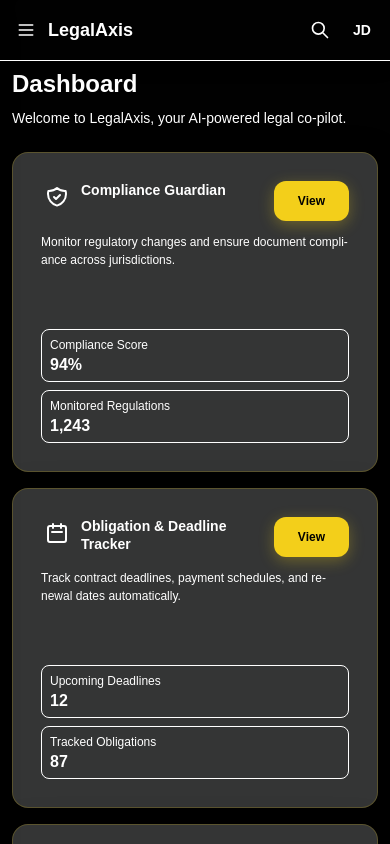
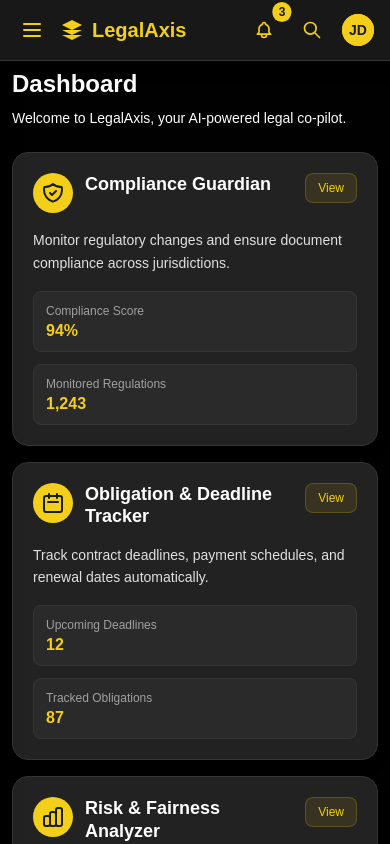
Before and after one commit to pranav-c-r/LegalAxis, a React (Vite) app in the folder frontend/: page / in a window 390 px wide. Shown: the top 844 px of the page. Built offline with nearby package versions, Linux system fonts and the light colour scheme.

Commit message:
Refactor AgentCard and Navbar components for improved styling and functionality; add notifications to Navbar and enhance Sidebar with tooltips and version info

```diff
--- a/frontend/src/components/agents/AgentCard.jsx
+++ b/frontend/src/components/agents/AgentCard.jsx
@@ -1,19 +1,20 @@
+// AgentCard.jsx
 import React from 'react';
 import PropTypes from 'prop-types';
 
 const AgentCard = ({ title, icon, description, actionText, onAction, metrics }) => {
   return (
-  <div className="card overflow-hidden border border-iconbg/20 bg-boxbg hover:border-iconbg/50 transition-all duration-500 hover:shadow-lg hover:shadow-iconbg/10 backdrop-blur-md rounded-xl group min-h-[320px] lg:min-h-[340px] xl:min-h-[320px] 2xl:min-h-[340px] flex flex-col">
-      <div className="p-3 sm:p-4 lg:p-5 xl:p-4 2xl:p-5 flex-1 flex flex-col">
-        <div className="flex items-start justify-between mb-3 sm:mb-4 gap-2 sm:gap-3">
-          <div className="flex items-start min-w-0 flex-1 gap-2 sm:gap-3">
+    <div className="bg-[#222222] rounded-2xl p-5 sm:p-6 border border-[#343535] shadow-lg hover:shadow-xl transition-all duration-500 hover:border-[#f3cf1a]/30 group h-full flex flex-col">
+      <div className="flex-1 flex flex-col">
+        <div className="flex items-start justify-between mb-4 gap-2">
+          <div className="flex items-start min-w-0 flex-1 gap-3">
             {icon && (
-              <div className="w-8 h-8 sm:w-10 sm:h-10 lg:w-9 lg:h-9 xl:w-8 xl:h-8 2xl:w-10 2xl:h-10 rounded-full bg-iconbg flex items-center justify-center text-page transform transition-all duration-300 group-hover:scale-110 group-hover:bg-iconbg/80 flex-shrink-0">
+              <div className="w-10 h-10 rounded-full bg-[#f3cf1a] flex items-center justify-center text-[#1a1a1a] transform transition-all duration-300 group-hover:scale-110 group-hover:bg-[#f3cf1a]/90 flex-shrink-0">
                 {icon}
               </div>
             )}
             <div className="min-w-0 flex-1">
-              <h3 className="agent-card-title text-sm sm:text-base lg:text-base xl:text-sm 2xl:text-base font-semibold text-iconbg transition-all duration-500 leading-tight break-words hyphens-auto word-break-break-word">
+              <h3 className="text-lg sm:text-xl font-semibold text-white transition-all duration-500 leading-tight break-words">
                 {title}
               </h3>
             </div>
@@ -21,33 +22,28 @@ const AgentCard = ({ title, icon, description, actionText, onAction, metrics })
           {actionText && (
             <button
               onClick={onAction}
-              className="btn-primary text-xs px-2 sm:px-3 lg:px-3 xl:px-2 2xl:px-3 py-1 sm:py-1.5 bg-iconbg/20 hover:bg-iconbg text-iconbg hover:text-page rounded-lg transition-all duration-300 hover:shadow-md hover:shadow-iconbg/20 border border-iconbg/20 hover:border-iconbg/50 flex-shrink-0 whitespace-nowrap"
+              className="text-xs px-3 py-1.5 bg-[#f3cf1a]/10 hover:bg-[#f3cf1a] text-[#f3cf1a] hover:text-[#1a1a1a] rounded-lg transition-all duration-300 hover:shadow-md hover:shadow-[#f3cf1a]/20 border border-[#f3cf1a]/20 hover:border-[#f3cf1a]/50 flex-shrink-0 whitespace-nowrap"
             >
               {actionText}
             </button>
           )}
         </div>
 
-        <p className="agent-card-description text-textcolor/70 mb-3 sm:mb-4 font-light text-xs sm:text-sm lg:text-sm xl:text-xs 2xl:text-sm leading-relaxed flex-1 break-words word-break-break-word hyphens-auto">
+        <p className="text-[#e0e0e0] mb-4 font-light text-sm leading-relaxed flex-1 break-words">
           {description}
         </p>
 
         {metrics && metrics.length > 0 && (
-          <div className="grid grid-cols-1 sm:grid-cols-2 lg:grid-cols-1 xl:grid-cols-2 2xl:grid-cols-2 gap-2 sm:gap-3 lg:gap-2 xl:gap-2 2xl:gap-3 mt-auto">
+          <div className="grid grid-cols-1 sm:grid-cols-2 gap-3 mt-auto">
             {metrics.map((metric, index) => (
-              <div key={index} className="bg-greybg p-2 sm:p-3 lg:p-2 xl:p-2 2xl:p-3 rounded-lg border border-iconbg/20 hover:border-iconbg/40 transition-all duration-300 hover:shadow-md hover:shadow-iconbg/10 group/metric">
-                <p className="text-xs lg:text-xs xl:text-xs 2xl:text-xs text-textcolor/60 mb-1 group-hover/metric:text-iconbg transition-all duration-300 break-words leading-tight">
+              <div key={index} className="bg-[#2a2a2a] p-3 rounded-lg border border-[#343535] hover:border-[#f3cf1a]/40 transition-all duration-300 hover:shadow-md hover:shadow-[#f3cf1a]/10 group/metric">
+                <p className="text-xs text-[#a0a0a0] mb-1 group-hover/metric:text-[#f3cf1a] transition-all duration-300 break-words leading-tight">
                   {metric.label}
                 </p>
                 <div className="flex items-end flex-wrap gap-1">
-                  <span className="text-base sm:text-lg lg:text-base xl:text-sm 2xl:text-base font-semibold text-iconbg group-hover/metric:scale-105 transform transition-all duration-300 inline-block leading-none">
+                  <span className="text-base font-semibold text-[#f3cf1a] group-hover/metric:scale-105 transform transition-all duration-300 inline-block leading-none">
                     {metric.value}
                   </span>
-                  {metric.change && (
-                    <span className={`text-xs ml-1 ${metric.change > 0 ? 'text-iconbg' : 'text-textcolor/70'} font-medium transition-all duration-300 group-hover/metric:scale-105 inline-block leading-none`}>
-                      {metric.change > 0 ? `+${metric.change}%` : `${metric.change}%`}
-                    </span>
-                  )}
                 </div>
               </div>
             ))}
--- a/frontend/src/components/layout/Navbar.jsx
+++ b/frontend/src/components/layout/Navbar.jsx
@@ -1,85 +1,150 @@
-// Navbar.jsx
 import { useState } from 'react';
 import { Link } from 'react-router-dom';
 
 const Navbar = ({ toggleSidebar }) => {
   const [isProfileOpen, setIsProfileOpen] = useState(false);
   const [isSearchOpen, setIsSearchOpen] = useState(false);
+  const [isNotificationsOpen, setIsNotificationsOpen] = useState(false);
 
   return (
-  <nav className="bg-greybg/90 backdrop-blur-md border-b border-iconbg/20 px-3 sm:px-6 py-3 sm:py-4 fixed w-full top-0 left-0 z-50 shadow-lg shadow-black/20">
+    <nav className="bg-[#1a1a1a]/95 backdrop-blur-md border-b border-[#343535] px-4 sm:px-6 py-3 sm:py-4 fixed w-full top-0 left-0 z-50 shadow-lg shadow-black/30">
       <div className="flex justify-between items-center">
         <div className="flex items-center min-w-0">
           <button
             onClick={toggleSidebar}
-            className="mr-2 sm:mr-4 text-iconbg hover:text-textcolor focus:outline-none lg:hidden transition-colors duration-300 p-1"
+            className="mr-3 sm:mr-4 text-[#f3cf1a] hover:text-white focus:outline-none lg:hidden transition-all duration-300 p-1 hover:bg-[#343535] rounded-lg"
             aria-label="Toggle sidebar"
           >
-            <svg className="w-5 h-5 sm:w-6 sm:h-6" fill="none" stroke="currentColor" viewBox="0 0 24 24" xmlns="http://www.w3.org/2000/svg">
+            <svg className="w-6 h-6" fill="none" stroke="currentColor" viewBox="0 0 24 24" xmlns="http://www.w3.org/2000/svg">
               <path strokeLinecap="round" strokeLinejoin="round" strokeWidth="2" d="M4 6h16M4 12h16M4 18h16"></path>
             </svg>
           </button>
           <Link to="/" className="flex items-center min-w-0">
-            <span className="text-lg sm:text-xl lg:text-2xl font-bold text-iconbg truncate">
+            <span className="text-xl sm:text-2xl font-bold text-[#f3cf1a] truncate flex items-center">
+              <svg className="w-6 h-6 mr-2" fill="currentColor" viewBox="0 0 24 24">
+                <path d="M12 2L2 7l10 5 10-5-10-5zM2 17l10 5 10-5M2 12l10 5 10-5"></path>
+              </svg>
               LegalAxis
             </span>
           </Link>
         </div>
 
-        <div className="flex items-center space-x-2 sm:space-x-4">
+        <div className="flex items-center space-x-3 sm:space-x-5">
           {/* Desktop Search */}
           <div className="relative hidden md:block">
             <input
               type="text"
-              className="bg-boxbg/60 border border-iconbg/20 text-textcolor text-sm rounded-xl focus:ring-2 focus:ring-iconbg/30 focus:border-transparent block w-48 lg:w-64 pl-10 p-2.5 placeholder-gray-400 transition-all duration-300 hover:bg-boxbg/80"
-              placeholder="Search..."
+              className="bg-[#2a2a2a] border border-[#343535] text-white text-sm rounded-xl focus:ring-2 focus:ring-[#f3cf1a]/30 focus:border-transparent block w-48 lg:w-64 pl-10 p-2.5 placeholder-[#a0a0a0] transition-all duration-300 hover:bg-[#2d2d2d] focus:bg-[#2d2d2d]"
+              placeholder="Search contracts, regulations..."
             />
             <div className="absolute inset-y-0 left-0 flex items-center pl-3 pointer-events-none">
-              <svg className="w-5 h-5 text-iconbg" fill="currentColor" viewBox="0 0 20 20" xmlns="http://www.w3.org/2000/svg">
+              <svg className="w-5 h-5 text-[#f3cf1a]" fill="currentColor" viewBox="0 0 20 20" xmlns="http://www.w3.org/2000/svg">
                 <path fillRule="evenodd" d="M8 4a4 4 0 100 8 4 4 0 000-8zM2 8a6 6 0 1110.89 3.476l4.817 4.817a1 1 0 01-1.414 1.414l-4.816-4.816A6 6 0 012 8z" clipRule="evenodd"></path>
               </svg>
             </div>
           </div>
 
+          {/* Notifications */}
+          <div className="relative">
+            <button
+              onClick={() => setIsNotificationsOpen(!isNotificationsOpen)}
+              className="text-[#f3cf1a] hover:text-white focus:outline-none transition-all duration-300 p-2 hover:bg-[#343535] rounded-lg relative"
+              aria-label="Notifications"
+            >
+              <svg className="w-5 h-5 sm:w-6 sm:h-6" fill="none" stroke="currentColor" viewBox="0 0 24 24">
+                <path strokeLinecap="round" strokeLinejoin="round" strokeWidth="2" d="M15 17h5l-1.405-1.405A2.032 2.032 0 0118 14.158V11a6.002 6.002 0 00-4-5.659V5a2 2 0 10-4 0v.341C7.67 6.165 6 8.388 6 11v3.159c0 .538-.214 1.055-.595 1.436L4 17h5m6 0v1a3 3 0 11-6 0v-1m6 0H9"></path>
+              </svg>
+              <span className="absolute top-0 right-0 inline-flex items-center justify-center px-1.5 py-1 text-xs font-bold leading-none text-[#1a1a1a] transform translate-x-1/2 -translate-y-1/2 bg-[#f3cf1a] rounded-full">3</span>
+            </button>
+
+            {isNotificationsOpen && (
+              <div className="absolute top-full right-0 z-50 mt-2 bg-[#222222] border border-[#343535] rounded-xl shadow-lg shadow-black/50 w-80 sm:w-96 py-2">
+                <div className="px-4 py-2 border-b border-[#343535]">
+                  <h3 className="text-sm font-semibold text-white">Notifications</h3>
+                </div>
+                <div className="max-h-96 overflow-y-auto">
+                  {[1, 2, 3].map((item) => (
+                    <div key={item} className="px-4 py-3 hover:bg-[#343535] transition-colors duration-200">
+                      <div className="flex items-start">
+                        <div className="flex-shrink-0 mt-0.5">
+                          <div className="w-8 h-8 rounded-full bg-[#f3cf1a]/20 flex items-center justify-center">
+                            <svg className="w-4 h-4 text-[#f3cf1a]" fill="none" stroke="currentColor" viewBox="0 0 24 24">
+                              <path strokeLinecap="round" strokeLinejoin="round" strokeWidth="2" d="M12 9v2m0 4h.01m-6.938 4h13.856c1.54 0 2.502-1.667 1.732-3L13.732 4c-.77-1.333-2.694-1.333-3.464 0L3.34 16c-.77 1.333.192 3 1.732 3z"></path>
+                            </svg>
+                          </div>
+                        </div>
+                        <div className="ml-3 flex-1">
+                          <p className="text-sm font-medium text-white">Compliance Alert</p>
+                          <p className="text-xs text-[#a0a0a0] mt-1">GDPR update requires your attention</p>
+                          <p className="text-xs text-[#f3cf1a] mt-1">2 hours ago</p>
+                        </div>
+                      </div>
+                    </div>
+                  ))}
+                </div>
+                <div className="px-4 py-2 border-t border-[#343535]">
+                  <button className="text-xs text-[#f3cf1a] hover:underline">View all notifications</button>
+                </div>
+              </div>
+            )}
+          </div>
+
           {/* Mobile Search Button */}
           <button
             onClick={() => setIsSearchOpen(!isSearchOpen)}
-            className="md:hidden text-iconbg hover:text-textcolor focus:outline-none transition-colors duration-300 p-2"
+            className="md:hidden text-[#f3cf1a] hover:text-white focus:outline-none transition-all duration-300 p-2 hover:bg-[#343535] rounded-lg"
             aria-label="Toggle search"
           >
-            <svg className="w-5 h-5" fill="none" stroke="currentColor" viewBox="0 0 24 24">
+            <svg className="w-5 h-5 sm:w-6 sm:h-6" fill="none" stroke="currentColor" viewBox="0 0 24 24">
               <path strokeLinecap="round" strokeLinejoin="round" strokeWidth="2" d="M21 21l-6-6m2-5a7 7 0 11-14 0 7 7 0 0114 0z"></path>
             </svg>
           </button>
 
+          {/* User Profile */}
           <div className="relative">
             <button
               type="button"
-              className="flex text-sm bg-iconbg rounded-full focus:ring-2 focus:ring-iconbg transition-all duration-300 hover:scale-105 hover:shadow-lg hover:shadow-iconbg/20"
+              className="flex text-sm bg-[#f3cf1a] rounded-full focus:ring-2 focus:ring-[#f3cf1a]/30 transition-all duration-300 hover:scale-105 hover:shadow-lg hover:shadow-[#f3cf1a]/20"
               onClick={() => setIsProfileOpen(!isProfileOpen)}
               aria-label="Open user menu"
             >
               <span className="sr-only">Open user menu</span>
-              <div className="w-8 h-8 sm:w-10 sm:h-10 rounded-full flex items-center justify-center text-page font-bold text-sm sm:text-lg">
+              <div className="w-8 h-8 sm:w-10 sm:h-10 rounded-full flex items-center justify-center bg-[#f3cf1a] text-[#1a1a1a] font-bold text-sm sm:text-base">
                 JD
               </div>
             </button>
 
             {isProfileOpen && (
-              <div className="absolute top-12 right-0 z-50 my-4 text-base list-none bg-boxbg/95 backdrop-blur-md border border-iconbg/20 rounded-xl shadow-lg shadow-black/30 divide-y divide-iconbg/20 animate-fadeIn w-48 sm:w-56">
-                <div className="px-4 py-3">
-                  <span className="block text-sm text-textcolor">John Doe</span>
-                  <span className="block text-sm font-medium text-iconbg truncate">john.doe@legalaxis.com</span>
+              <div className="absolute top-full right-0 z-50 mt-2 bg-[#222222] border border-[#343535] rounded-xl shadow-lg shadow-black/50 w-48 sm:w-56 py-2">
+                <div className="px-4 py-3 border-b border-[#343535]">
+                  <span className="block text-sm text-white">John Doe</span>
+                  <span className="block text-sm font-medium text-[#f3cf1a] truncate">john.doe@legalaxis.com</span>
                 </div>
                 <ul className="py-2">
                   <li>
-                    <a href="#" className="block px-4 py-2 text-sm text-textcolor hover:text-page hover:bg-iconbg/80 transition-all duration-300">Profile</a>
+                    <a href="#" className="block px-4 py-2 text-sm text-white hover:bg-[#343535] transition-all duration-300 flex items-center">
+                      <svg className="w-4 h-4 mr-2" fill="none" stroke="currentColor" viewBox="0 0 24 24">
+                        <path strokeLinecap="round" strokeLinejoin="round" strokeWidth="2" d="M16 7a4 4 0 11-8 0 4 4 0 018 0zM12 14a7 7 0 00-7 7h14a7 7 0 00-7-7z"></path>
+                      </svg>
+                      Profile
+                    </a>
                   </li>
                   <li>
-                    <a href="#" className="block px-4 py-2 text-sm text-textcolor hover:text-page hover:bg-iconbg/80 transition-colors duration-300">Settings</a>
+                    <a href="#" className="block px-4 py-2 text-sm text-white hover:bg-[#343535] transition-colors duration-300 flex items-center">
+                      <svg className="w-4 h-4 mr-2" fill="none" stroke="currentColor" viewBox="0 0 24 24">
+                        <path strokeLinecap="round" strokeLinejoin="round" strokeWidth="2" d="M10.325 4.317c.426-1.756 2.924-1.756 3.35 0a1.724 1.724 0 002.573 1.066c1.543-.94 3.31.826 2.37 2.37a1.724 1.724 0 001.065 2.572c1.756.426 1.756 2.924 0 3.35a1.724 1.724 0 00-1.066 2.573c.94 1.543-.826 3.31-2.37 2.37a1.724 1.724 0 00-2.572 1.065c-.426 1.756-2.924 1.756-3.35 0a1.724 1.724 0 00-2.573-1.066c-1.543.94-3.31-.826-2.37-2.37a1.724 1.724 0 00-1.065-2.572c-1.756-.426-1.756-2.924 0-3.35a1.724 1.724 0 001.066-2.573c-.94-1.543.826-3.31 2.37-2.37.996.608 2.296.07 2.572-1.065z"></path>
+                        <path strokeLinecap="round" strokeLinejoin="round" strokeWidth="2" d="M15 12a3 3 0 11-6 0 3 3 0 016 0z"></path>
+                      </svg>
+                      Settings
+                    </a>
                   </li>
                   <li>
-                    <a href="#" className="block px-4 py-2 text-sm text-textcolor hover:text-page hover:bg-iconbg/80 transition-colors duration-300">Sign out</a>
+                    <a href="#" className="block px-4 py-2 text-sm text-white hover:bg-[#343535] transition-colors duration-300 flex items-center">
+                      <svg className="w-4 h-4 mr-2" fill="none" stroke="currentColor" viewBox="0 0 24 24">
+                        <path strokeLinecap="round" strokeLinejoin="round" strokeWidth="2" d="M17 16l4-4m0 0l-4-4m4 4H7m6 4v1a3 3 0 01-3 3H6a3 3 0 01-3-3V7a3 3 0 013-3h4a3 3 0 013 3v1"></path>
+                      </svg>
+                      Sign out
+                    </a>
                   </li>
                 </ul>
               </div>
@@ -90,16 +155,16 @@ const Navbar = ({ toggleSidebar }) => {
 
       {/* Mobile Search Bar */}
       {isSearchOpen && (
-        <div className="md:hidden mt-3 pt-3 border-t border-iconbg/20">
+        <div className="md:hidden mt-3 pt-3 border-t border-[#343535]">
           <div className="relative">
             <input
               type="text"
-              className="bg-boxbg/60 border border-iconbg/20 text-textcolor text-sm rounded-xl focus:ring-2 focus:ring-iconbg/30 focus:border-transparent block w-full pl-10 p-2.5 placeholder-gray-400 transition-all duration-300 hover:bg-boxbg/80"
-              placeholder="Search..."
+              className="bg-[#2a2a2a] border border-[#343535] text-white text-sm rounded-xl focus:ring-2 focus:ring-[#f3cf1a]/30 focus:border-transparent block w-full pl-10 p-2.5 placeholder-[#a0a0a0] transition-all duration-300"
+              placeholder="Search contracts, regulations..."
               autoFocus
             />
             <div className="absolute inset-y-0 left-0 flex items-center pl-3 pointer-events-none">
-              <svg className="w-5 h-5 text-primary" fill="currentColor" viewBox="0 0 20 20" xmlns="http://www.w3.org/2000/svg">
+              <svg className="w-5 h-5 text-[#f3cf1a]" fill="currentColor" viewBox="0 0 20 20" xmlns="http://www.w3.org/2000/svg">
                 <path fillRule="evenodd" d="M8 4a4 4 0 100 8 4 4 0 000-8zM2 8a6 6 0 1110.89 3.476l4.817 4.817a1 1 0 01-1.414 1.414l-4.816-4.816A6 6 0 012 8z" clipRule="evenodd"></path>
               </svg>
             </div>
```
Also changed, not shown: frontend/src/components/layout/Sidebar.jsx (+47 -24 lines), 1 other file (tests, documents, lock files or other folders).
